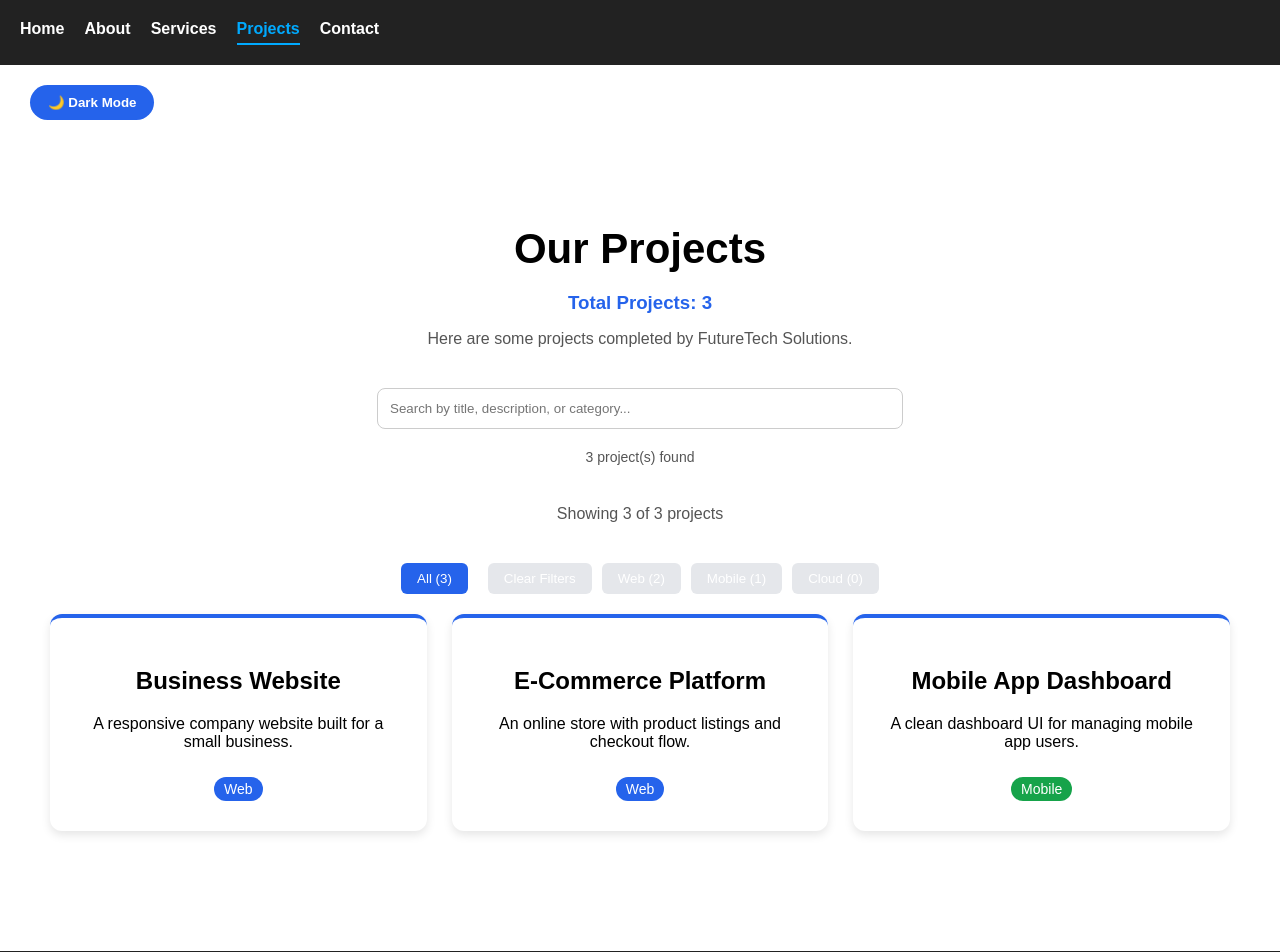
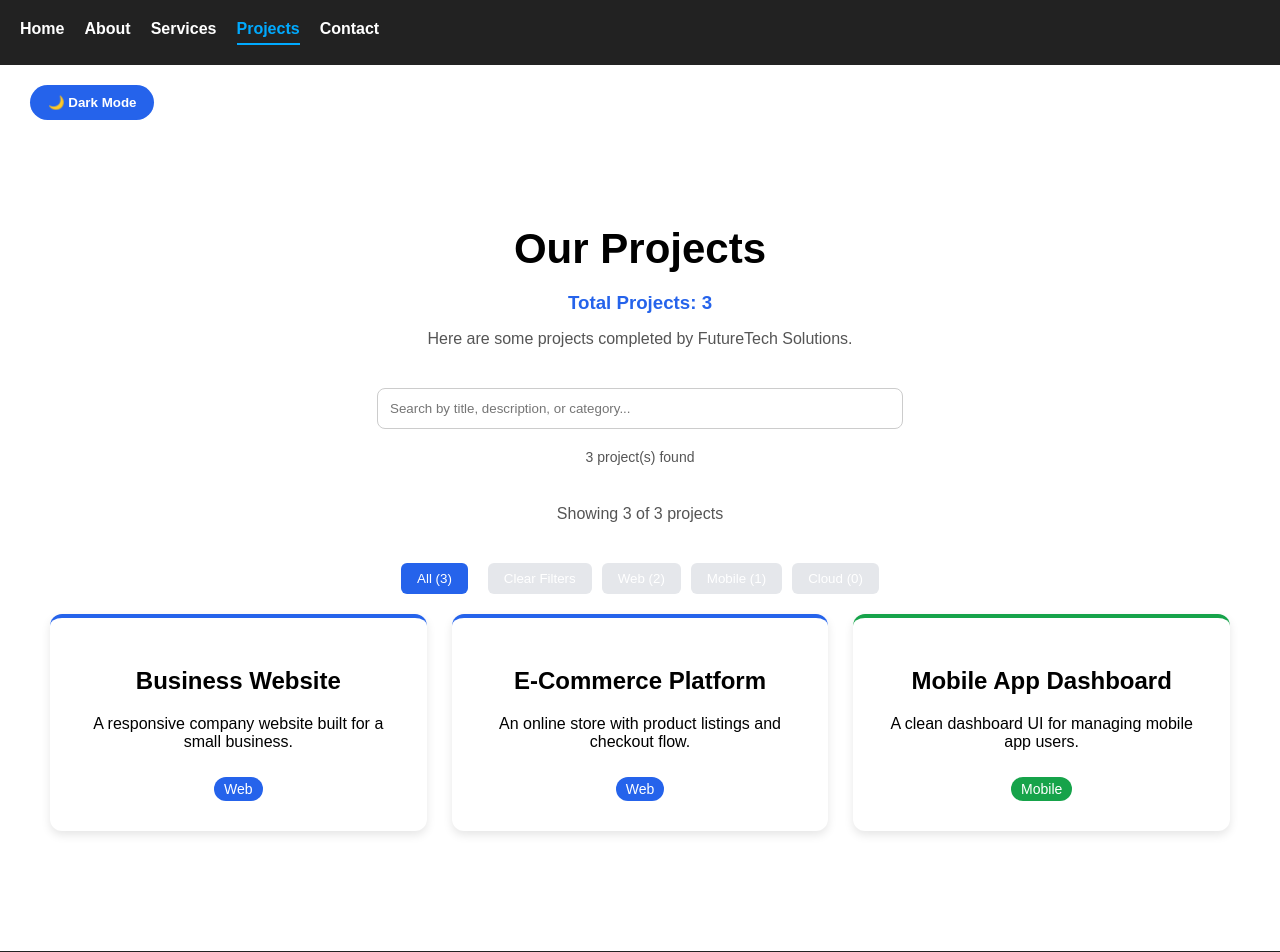
Before and after one commit to GaveshaD/it-company-website, a Nuxt app: page /projects in a window 1280 px wide. Shown: the top 952 px of the page. Built offline with nearby package versions, Linux system fonts and the light colour scheme.

Commit message:
Add category-based project card border colors

```diff
--- a/app/components/ProjectCard.vue
+++ b/app/components/ProjectCard.vue
@@ -1,5 +1,5 @@
 <template>
-  <div class="project-card">
+  <div class="project-card" :class="category.toLowerCase()">
     <h2 v-html="highlightedTitle || title"></h2>
     <p>{{ description }}</p>
     <span class="category" :class="category.toLowerCase()">{{ category }}</span>
@@ -21,7 +21,6 @@ defineProps({
   background: white;
   padding: 30px;
   border-radius: 12px;
-  border-top: 4px solid #2563eb;
   box-shadow: 0 4px 10px rgba(0,0,0,0.1);
   transition: transform 0.3s ease, box-shadow 0.3s ease;
 }
@@ -53,4 +52,15 @@ defineProps({
 .category.cloud {
   background: #9333ea;
 }
+.project-card.web {
+  border-top: 4px solid #2563eb;
+}
+
+.project-card.mobile {
+  border-top: 4px solid #16a34a;
+}
+
+.project-card.cloud {
+  border-top: 4px solid #9333ea;
+}
 </style>
```
